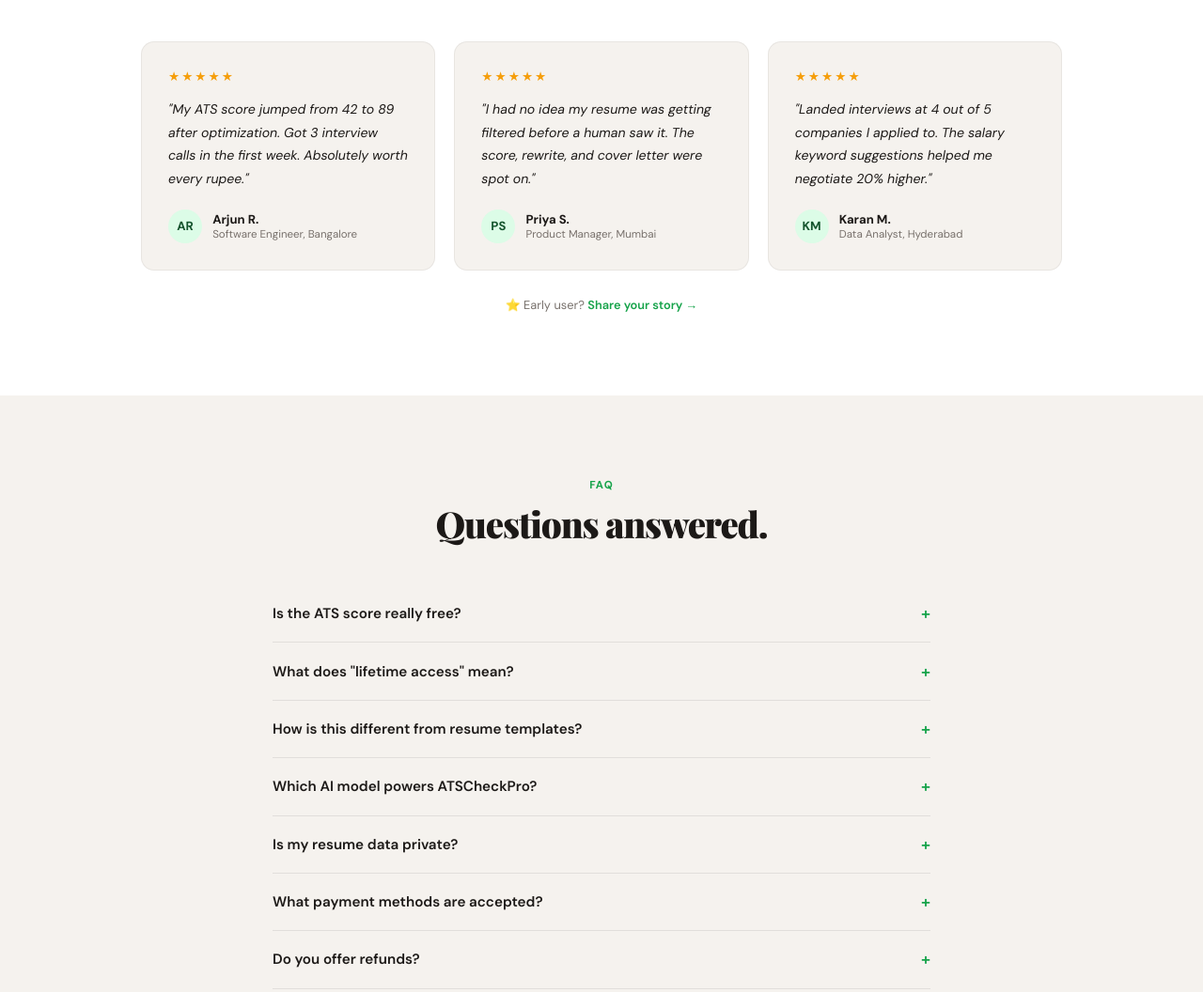
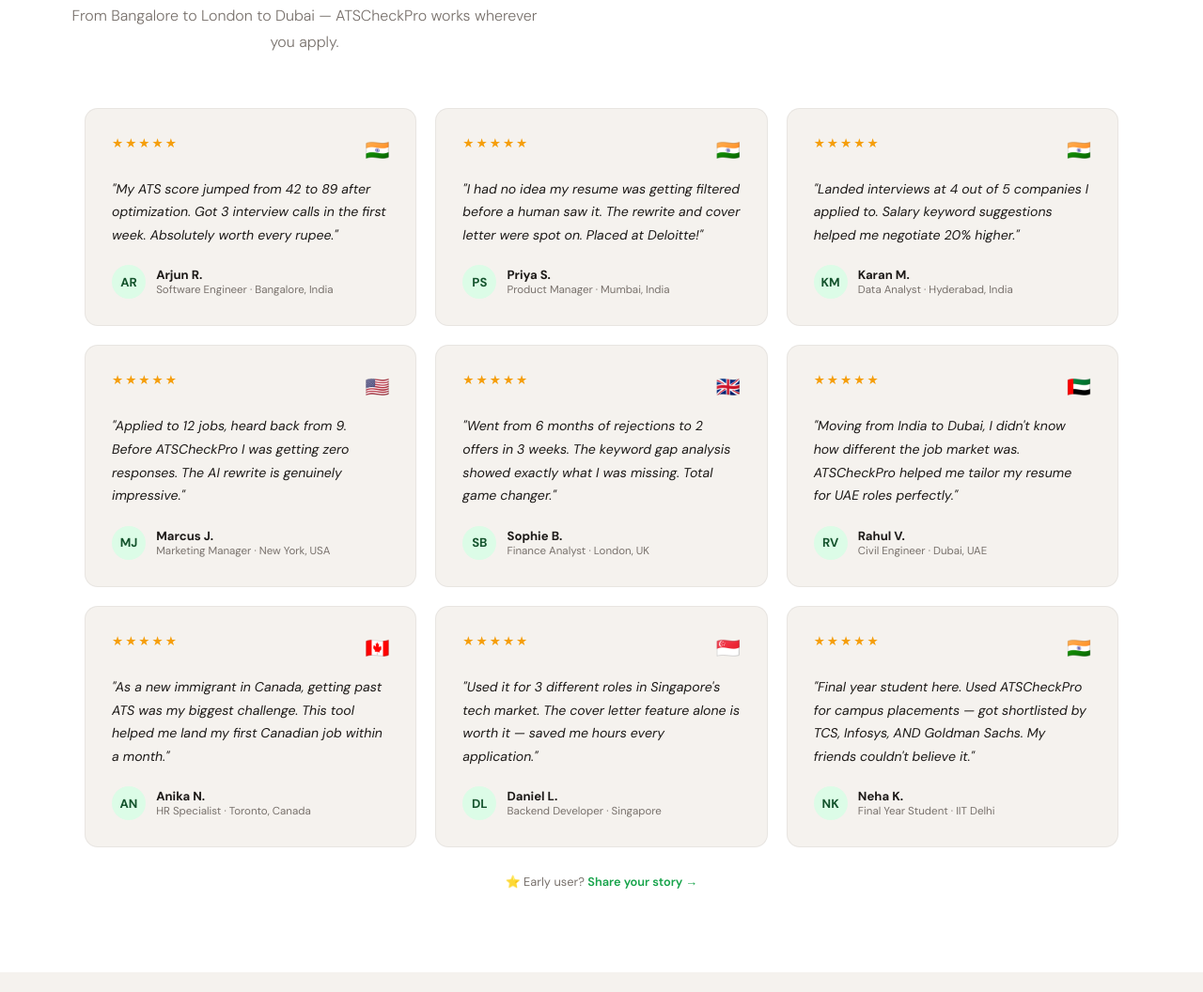
Before and after one commit to vikasnarayantripathi/resume-optimizer, a website: page landing.html in a window 1280 px wide. Shown: the part 5051-6107 px from the top of the page at 94% size. Drawn offline with nearby package versions, Linux system fonts and the light colour scheme; no server answers; a web font is replaced by a local one.

Commit message:
Add multi-country testimonials with flags (IN, US, UK, UAE, CA, SG)

```diff
--- a/landing.html
+++ b/landing.html
@@ -331,6 +331,9 @@ section{padding:88px 5vw}
 .testi-role{font-size:0.72rem;color:var(--mid)}
 .testi-placeholder{text-align:center;margin-top:1.75rem;font-size:0.8rem;color:var(--mid)}
 .testi-placeholder a{color:var(--green);text-decoration:none;font-weight:600}
+.testi-top{display:flex;justify-content:space-between;align-items:center;margin-bottom:0.875rem}
+.testi-flag{font-size:1.3rem}
+.testi-grid{display:grid;grid-template-columns:repeat(3,1fr);gap:1.25rem;max-width:1100px;margin:0 auto}
 
 /* ════════════════ FAQ ════════════════ */
 .faq{background:var(--light)}
@@ -1107,31 +1110,53 @@ footer{background:var(--dark);padding:52px 5vw 30px}
   <div class="testimonials-header reveal">
     <div class="section-tag">Success Stories</div>
     <h2 class="section-title">Real results from real job seekers.</h2>
+    <p class="section-sub">From Bangalore to London to Dubai — ATSCheckPro works wherever you apply.</p>
   </div>
   <div class="testi-grid">
     <div class="testi-card reveal">
-      <div class="testi-stars">★★★★★</div>
+      <div class="testi-top"><div class="testi-stars">★★★★★</div><div class="testi-flag">🇮🇳</div></div>
       <p class="testi-text">"My ATS score jumped from 42 to 89 after optimization. Got 3 interview calls in the first week. Absolutely worth every rupee."</p>
-      <div class="testi-author">
-        <div class="testi-avatar">AR</div>
-        <div><div class="testi-name">Arjun R.</div><div class="testi-role">Software Engineer, Bangalore</div></div>
-      </div>
+      <div class="testi-author"><div class="testi-avatar">AR</div><div><div class="testi-name">Arjun R.</div><div class="testi-role">Software Engineer · Bangalore, India</div></div></div>
     </div>
     <div class="testi-card reveal">
-      <div class="testi-stars">★★★★★</div>
-      <p class="testi-text">"I had no idea my resume was getting filtered before a human saw it. The score, rewrite, and cover letter were spot on."</p>
-      <div class="testi-author">
-        <div class="testi-avatar">PS</div>
-        <div><div class="testi-name">Priya S.</div><div class="testi-role">Product Manager, Mumbai</div></div>
-      </div>
+      <div class="testi-top"><div class="testi-stars">★★★★★</div><div class="testi-flag">🇮🇳</div></div>
+      <p class="testi-text">"I had no idea my resume was getting filtered before a human saw it. The rewrite and cover letter were spot on. Placed at Deloitte!"</p>
+      <div class="testi-author"><div class="testi-avatar">PS</div><div><div class="testi-name">Priya S.</div><div class="testi-role">Product Manager · Mumbai, India</div></div></div>
     </div>
     <div class="testi-card reveal">
-      <div class="testi-stars">★★★★★</div>
-      <p class="testi-text">"Landed interviews at 4 out of 5 companies I applied to. The salary keyword suggestions helped me negotiate 20% higher."</p>
-      <div class="testi-author">
-        <div class="testi-avatar">KM</div>
-        <div><div class="testi-name">Karan M.</div><div class="testi-role">Data Analyst, Hyderabad</div></div>
-      </div>
+      <div class="testi-top"><div class="testi-stars">★★★★★</div><div class="testi-flag">🇮🇳</div></div>
+      <p class="testi-text">"Landed interviews at 4 out of 5 companies I applied to. Salary keyword suggestions helped me negotiate 20% higher."</p>
+      <div class="testi-author"><div class="testi-avatar">KM</div><div><div class="testi-name">Karan M.</div><div class="testi-role">Data Analyst · Hyderabad, India</div></div></div>
+    </div>
+    <div class="testi-card reveal">
+      <div class="testi-top"><div class="testi-stars">★★★★★</div><div class="testi-flag">🇺🇸</div></div>
+      <p class="testi-text">"Applied to 12 jobs, heard back from 9. Before ATSCheckPro I was getting zero responses. The AI rewrite is genuinely impressive."</p>
+      <div class="testi-author"><div class="testi-avatar">MJ</div><div><div class="testi-name">Marcus J.</div><div class="testi-role">Marketing Manager · New York, USA</div></div></div>
+    </div>
+    <div class="testi-card reveal">
+      <div class="testi-top"><div class="testi-stars">★★★★★</div><div class="testi-flag">🇬🇧</div></div>
+      <p class="testi-text">"Went from 6 months of rejections to 2 offers in 3 weeks. The keyword gap analysis showed exactly what I was missing. Total game changer."</p>
+      <div class="testi-author"><div class="testi-avatar">SB</div><div><div class="testi-name">Sophie B.</div><div class="testi-role">Finance Analyst · London, UK</div></div></div>
+    </div>
+    <div class="testi-card reveal">
+      <div class="testi-top"><div class="testi-stars">★★★★★</div><div class="testi-flag">🇦🇪</div></div>
+      <p class="testi-text">"Moving from India to Dubai, I didn't know how different the job market was. ATSCheckPro helped me tailor my resume for UAE roles perfectly."</p>
+      <div class="testi-author"><div class="testi-avatar">RV</div><div><div class="testi-name">Rahul V.</div><div class="testi-role">Civil Engineer · Dubai, UAE</div></div></div>
+    </div>
+    <div class="testi-card reveal">
+      <div class="testi-top"><div class="testi-stars">★★★★★</div><div class="testi-flag">🇨🇦</div></div>
+      <p class="testi-text">"As a new immigrant in Canada, getting past ATS was my biggest challenge. This tool helped me land my first Canadian job within a month."</p>
+      <div class="testi-author"><div class="testi-avatar">AN</div><div><div class="testi-name">Anika N.</div><div class="testi-role">HR Specialist · Toronto, Canada</div></div></div>
+    </div>
+    <div class="testi-card reveal">
+      <div class="testi-top"><div class="testi-stars">★★★★★</div><div class="testi-flag">🇸🇬</div></div>
+      <p class="testi-text">"Used it for 3 different roles in Singapore's tech market. The cover letter feature alone is worth it — saved me hours every application."</p>
+      <div class="testi-author"><div class="testi-avatar">DL</div><div><div class="testi-name">Daniel L.</div><div class="testi-role">Backend Developer · Singapore</div></div></div>
+    </div>
+    <div class="testi-card reveal">
+      <div class="testi-top"><div class="testi-stars">★★★★★</div><div class="testi-flag">🇮🇳</div></div>
+      <p class="testi-text">"Final year student here. Used ATSCheckPro for campus placements — got shortlisted by TCS, Infosys, AND Goldman Sachs. My friends couldn't believe it."</p>
+      <div class="testi-author"><div class="testi-avatar">NK</div><div><div class="testi-name">Neha K.</div><div class="testi-role">Final Year Student · IIT Delhi</div></div></div>
     </div>
   </div>
   <p class="testi-placeholder">⭐ Early user? <a href="mailto:hello@atscheckpro.com">Share your story →</a></p>
```
